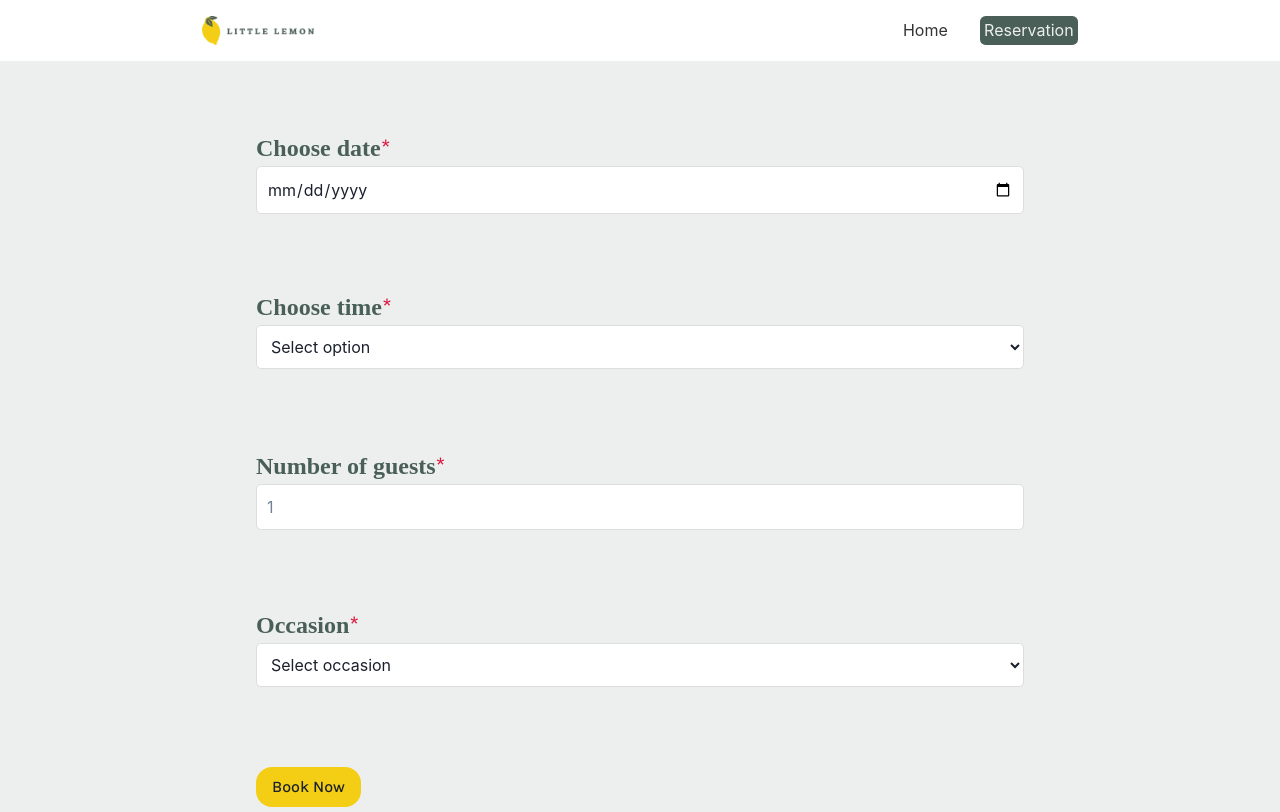
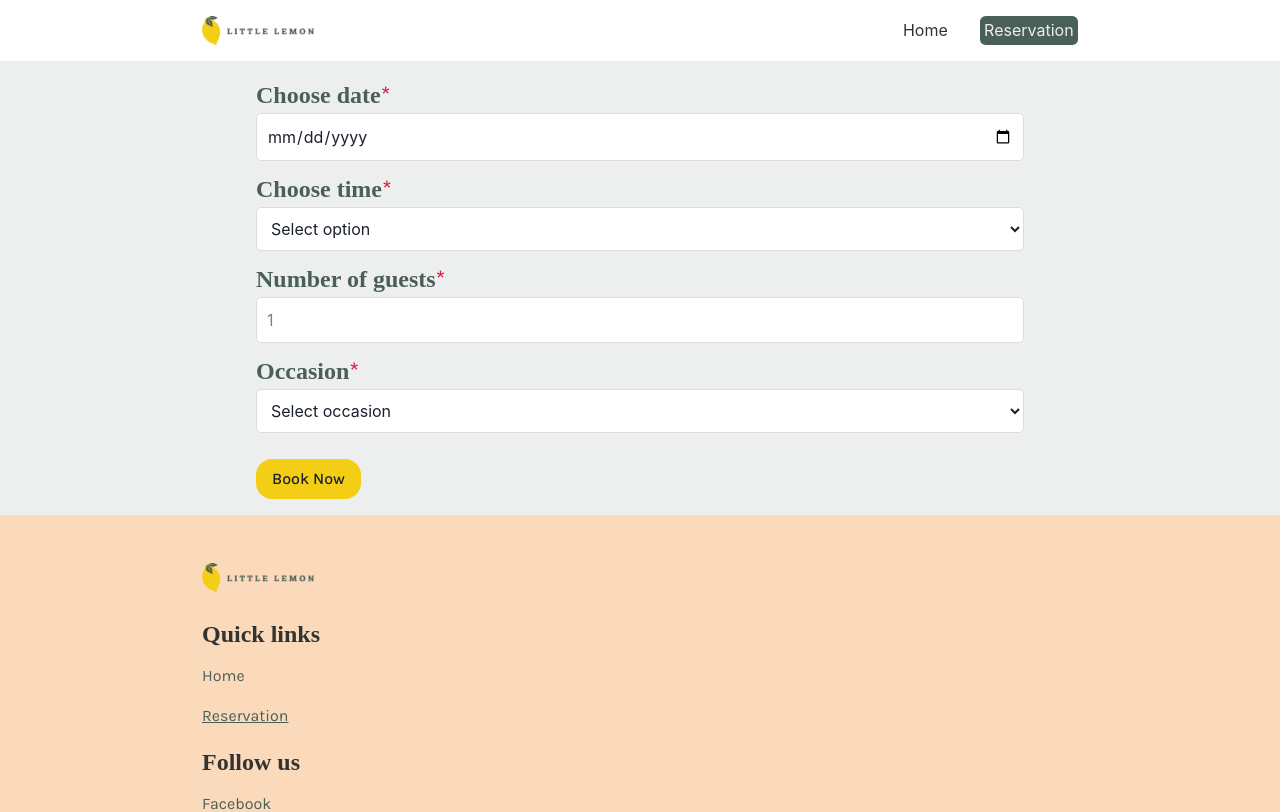
Before and after one commit to mohanraj-exe/little-lemon-restaurant, a React (Create React App) app: page /booking-page in a window 1280 px wide. Shown: the top 812 px of the page. Built offline with nearby package versions, Linux system fonts and the light colour scheme; a web font is replaced by a local one.

Commit message:
booking_form_content_colliding_issues_fixed

```diff
--- a/src/styles/BookingForm.css
+++ b/src/styles/BookingForm.css
@@ -1,22 +1,21 @@
 form{
-    min-height: 100vh;
+    /* min-height: 100vh; */
     display: flex;
     /* align-items: center; */
-    justify-content: center;
-    flex-direction: column;
+    /* justify-content: center; */
+    /* flex-direction: column; */
     background-color: var(--white);
 }
 
 .form-section{
     width: 90%;
     max-width: 768px;
-    margin: 0 auto;
+    margin: 1em auto;
 }
 
 label {
     display: block;
     width: 100%;
-    margin-top: 0.625em;
     /* margin-bottom: 0.3125em; */
     font-weight: bold;
     font-family: "Markazi Text", serif;
@@ -30,15 +29,16 @@ input, select {
     width: 100%;
     background-color: #ffffff;
     padding: 0.625em;
+    margin-bottom: 0.625em;
     /* margin-bottom: 15px; */
     border: 0.0625em solid #ddd;
     border-radius: 0.3125em;
     box-sizing: border-box;
 }
 
-.label-input{
+/* .label-input{
     height: 18vh;
-}
+} */
 
 .mandatory, .errors{
     color: var(--red);
```
